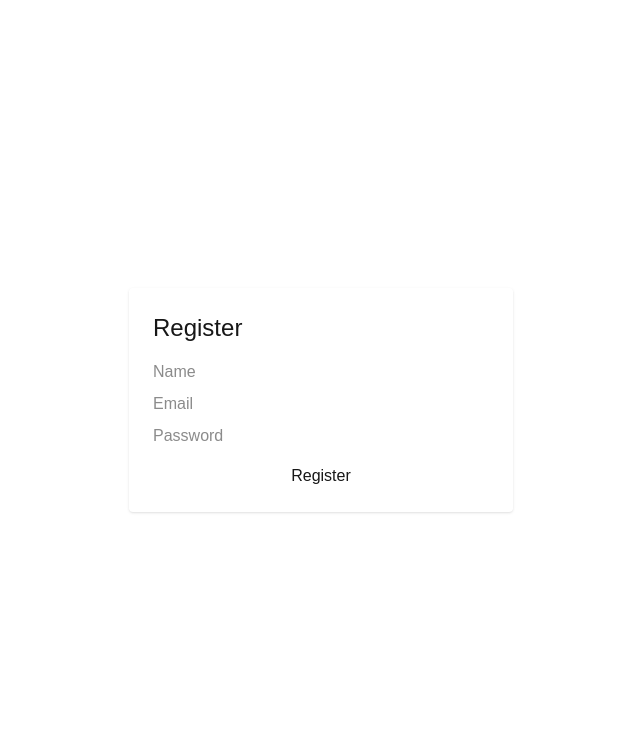
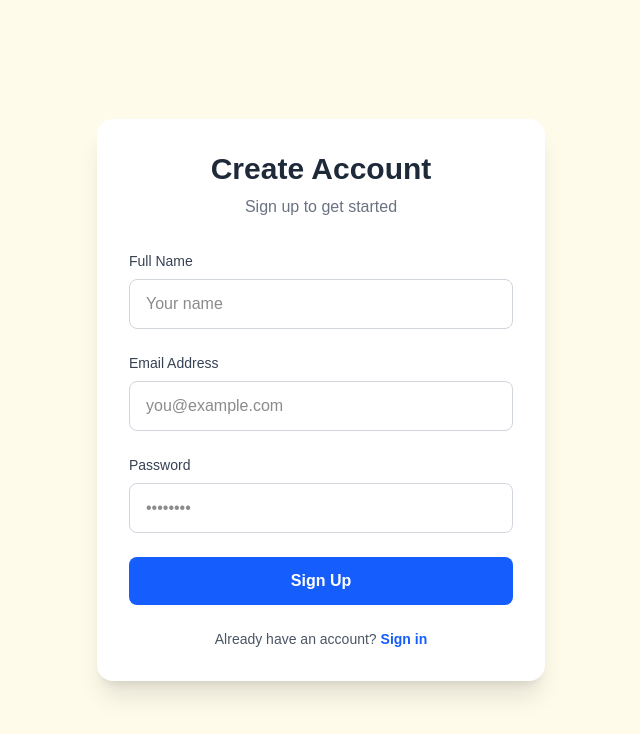
Before and after one commit to yasasmihiraj/To-Do-Frontend, a Next.js app: page /register in a window 1280 px wide. Shown: the top 734 px of the page, without its empty margins (319-959 px from the left). Built offline with nearby package versions, Linux system fonts and the light colour scheme.

Commit message:
Enhance login and registration pages with error handling and improved UI

```diff
--- a/src/app/login/page.tsx
+++ b/src/app/login/page.tsx
@@ -2,15 +2,21 @@
 
 import { useState } from "react";
 import { useRouter } from "next/navigation";
+import Link from "next/link";
 
 export default function LoginPage() {
   const [email, setEmail] = useState("");
   const [password, setPassword] = useState("");
+  const [error, setError] = useState("");
+  const [loading, setLoading] = useState(false);
   const router = useRouter();
 
   async function handleLogin(e: React.FormEvent) {
     e.preventDefault();
+    setError("");
+    setLoading(true);
 
+    try {
       const res = await fetch(`${process.env.NEXT_PUBLIC_API_URL}/login`, {
         method: "POST",
         headers: { "Content-Type": "application/json" },
@@ -18,34 +24,90 @@ export default function LoginPage() {
       });
 
       const data = await res.json();
+
+      if (!res.ok) {
+        setError(data.message || "Login failed");
+        setLoading(false);
+        return;
+      }
+
+      // Store token and user data
       localStorage.setItem("token", data.token);
+      localStorage.setItem("user", JSON.stringify(data.user));
 
+      // Redirect based on role
+      if (data.user.role === "admin") {
+        router.push("/admin/dashboard");
+      } else {
         router.push("/tasks");
+      }
+    } catch (err) {
+      setError("An error occurred. Please try again.");
+      setLoading(false);
+    }
   }
 
   return (
-    <div className="min-h-screen flex items-center justify-center">
-      <form onSubmit={handleLogin} className="w-96 p-6 shadow rounded">
-        <h1 className="text-2xl mb-4">Login</h1>
+    <div className="min-h-screen flex items-center justify-center bg-amber-50">
+      <div className="w-full max-w-md">
+        <div className="bg-white rounded-2xl shadow-xl p-8">
+          <div className="text-center mb-8">
+            <h1 className="text-3xl font-bold text-gray-800">Welcome Back</h1>
+            <p className="text-gray-500 mt-2">Sign in to your account</p>
+          </div>
 
+          <form onSubmit={handleLogin} className="space-y-6">
+            {error && (
+              <div className="bg-red-50 border border-red-200 text-red-600 px-4 py-3 rounded-lg text-sm">
+                {error}
+              </div>
+            )}
+
+            <div>
+              <label className="block text-sm font-medium text-gray-700 mb-2">
+                Email Address
+              </label>
               <input
                 type="email"
-          placeholder="Email"
-          className="input"
+                placeholder="you@example.com"
+                className="w-full px-4 py-3 border border-gray-300 rounded-lg focus:ring-2 focus:ring-blue-500 focus:border-transparent outline-none transition"
                 value={email}
                 onChange={e => setEmail(e.target.value)}
+                required
               />
+            </div>
 
+            <div>
+              <label className="block text-sm font-medium text-gray-700 mb-2">
+                Password
+              </label>
               <input
                 type="password"
-          placeholder="Password"
-          className="input mt-2"
+                placeholder="••••••••"
+                className="w-full px-4 py-3 border border-gray-300 rounded-lg focus:ring-2 focus:ring-blue-500 focus:border-transparent outline-none transition"
                 value={password}
                 onChange={e => setPassword(e.target.value)}
+                required
               />
+            </div>
 
-        <button className="btn mt-4 w-full">Login</button>
+            <button
+              type="submit"
+              disabled={loading}
+              className="w-full bg-blue-600 hover:bg-blue-700 text-white font-semibold py-3 rounded-lg transition duration-200 disabled:opacity-50 disabled:cursor-not-allowed"
+            >
+              {loading ? "Signing in..." : "Sign In"}
+            </button>
           </form>
+
+          <div className="mt-6 text-center text-sm text-gray-600">
+            Don't have an account?{" "}
+            <Link href="/register" className="text-blue-600 hover:text-blue-700 font-semibold">
+              Sign up
+            </Link>
+          </div>
+        </div>
+      </div>
     </div>
   );
 }
--- a/src/app/register/page.tsx
+++ b/src/app/register/page.tsx
@@ -1,37 +1,142 @@
-"use client"
+"use client";
 
 import { useState } from "react";
 import { useRouter } from "next/navigation";
+import Link from "next/link";
 
-export default function RegisterPage(){
+export default function RegisterPage() {
   const [name, setName] = useState("");
   const [email, setEmail] = useState("");
   const [password, setPassword] = useState("");
+  const [passwordConfirmation, setPasswordConfirmation] = useState("");
+  const [error, setError] = useState("");
+  const [loading, setLoading] = useState(false);
   const router = useRouter();
 
   async function handleRegister(e: React.FormEvent) {
     e.preventDefault();
+    setError("");
+    setLoading(true);
 
-        await fetch(`${process.env.NEXT_PUBLIC_API_URL}/register`, {
+    // Client-side password confirmation check
+    if (password !== passwordConfirmation) {
+      setError("Passwords do not match");
+      setLoading(false);
+      return;
+    }
+
+    try {
+      const res = await fetch(`${process.env.NEXT_PUBLIC_API_URL}/register`, {
         method: "POST",
-            headers:{"Content-Type": "application/json"},
-            body: JSON.stringify({name, email, password}),
+        headers: { "Content-Type": "application/json" },
+        body: JSON.stringify({
+          name,
+          email,
+          password,
+          password_confirmation: passwordConfirmation
+        }),
       });
 
-        router.push("/login");
+      const data = await res.json();
+
+      if (!res.ok) {
+        setError(data.message || "Registration failed");
+        setLoading(false);
+        return;
       }
 
-    return(
-        <div className="min-h-screen flex items-center justify-center">
-      <form onSubmit={handleRegister} className="w-96 p-6 shadow rounded">
-        <h1 className="text-2xl mb-4">Register</h1>
+      // Store token and user data
+      localStorage.setItem("token", data.token);
+      localStorage.setItem("user", JSON.stringify(data.user));
 
-        <input className="input" placeholder="Name" onChange={e => setName(e.target.value)} />
-        <input className="input mt-2" placeholder="Email" onChange={e => setEmail(e.target.value)} />
-        <input className="input mt-2" placeholder="Password" type="password" onChange={e => setPassword(e.target.value)} />
+      // Redirect based on role
+      if (data.user.role === "admin") {
+        router.push("/admin/dashboard");
+      } else {
+        router.push("/tasks");
+      }
+    } catch (err) {
+      setError("An error occurred. Please try again.");
+      setLoading(false);
+    }
+  }
 
-        <button className="btn mt-4 w-full">Register</button>
+  return (
+    <div className="min-h-screen flex items-center justify-center bg-amber-50">
+      <div className="w-full max-w-md">
+        <div className="bg-white rounded-2xl shadow-xl p-8">
+          <div className="text-center mb-8">
+            <h1 className="text-3xl font-bold text-gray-800">Create Account</h1>
+            <p className="text-gray-500 mt-2">Sign up to get started</p>
+          </div>
+
+          <form onSubmit={handleRegister} className="space-y-6">
+            {error && (
+              <div className="bg-red-50 border border-red-200 text-red-600 px-4 py-3 rounded-lg text-sm">
+                {error}
+              </div>
+            )}
+
+            <div>
+              <label className="block text-sm font-medium text-gray-700 mb-2">
+                Full Name
+              </label>
+              <input
+                type="text"
+                placeholder="Your name"
+                className="w-full px-4 py-3 border border-gray-300 rounded-lg focus:ring-2 focus:ring-blue-500 focus:border-transparent outline-none transition"
+                value={name}
+                onChange={e => setName(e.target.value)}
+                required
+              />
+            </div>
+
+            <div>
+              <label className="block text-sm font-medium text-gray-700 mb-2">
+                Email Address
+              </label>
+              <input
+                type="email"
+                placeholder="you@example.com"
+                className="w-full px-4 py-3 border border-gray-300 rounded-lg focus:ring-2 focus:ring-blue-500 focus:border-transparent outline-none transition"
+                value={email}
+                onChange={e => setEmail(e.target.value)}
+                required
+              />
+            </div>
+
+            <div>
+              <label className="block text-sm font-medium text-gray-700 mb-2">
+                Password
+              </label>
+              <input
+                type="password"
+                placeholder="••••••••"
+                className="w-full px-4 py-3 border border-gray-300 rounded-lg focus:ring-2 focus:ring-blue-500 focus:border-transparent outline-none transition"
+                value={password}
+                onChange={e => setPassword(e.target.value)}
+                required
+                minLength={6}
+              />
+            </div>
+
+            <button
+              type="submit"
+              disabled={loading}
+              className="w-full bg-blue-600 hover:bg-blue-700 text-white font-semibold py-3 rounded-lg transition duration-200 disabled:opacity-50 disabled:cursor-not-allowed"
+            >
+              {loading ? "Creating account..." : "Sign Up"}
+            </button>
           </form>
+
+          <div className="mt-6 text-center text-sm text-gray-600">
+            Already have an account?{" "}
+            <Link href="/login" className="text-blue-600 hover:text-blue-700 font-semibold">
+              Sign in
+            </Link>
+          </div>
+        </div>
+      </div>
     </div>
   );
 }
```
Lines whose indentation alone changed are shown as unchanged.
